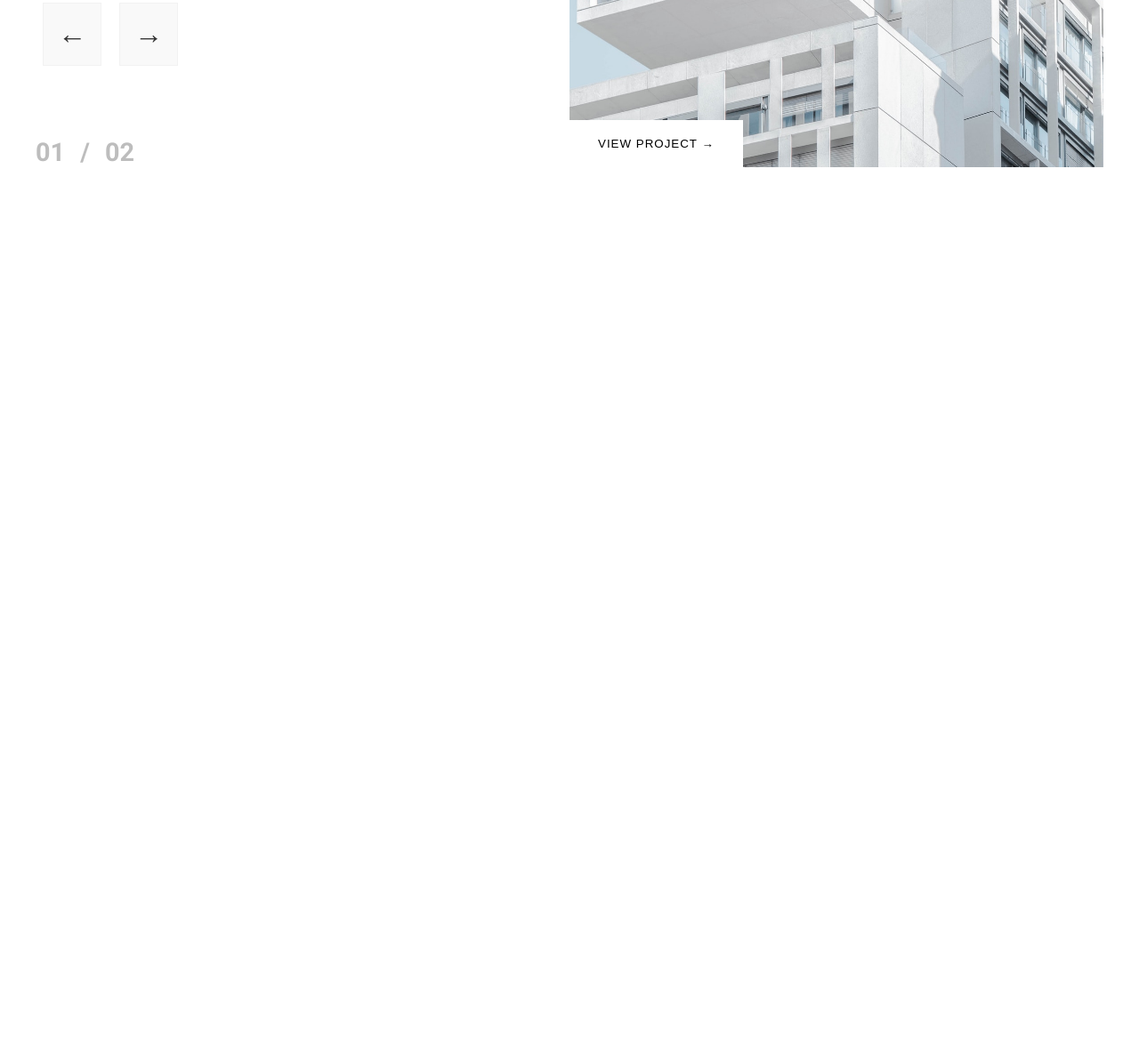
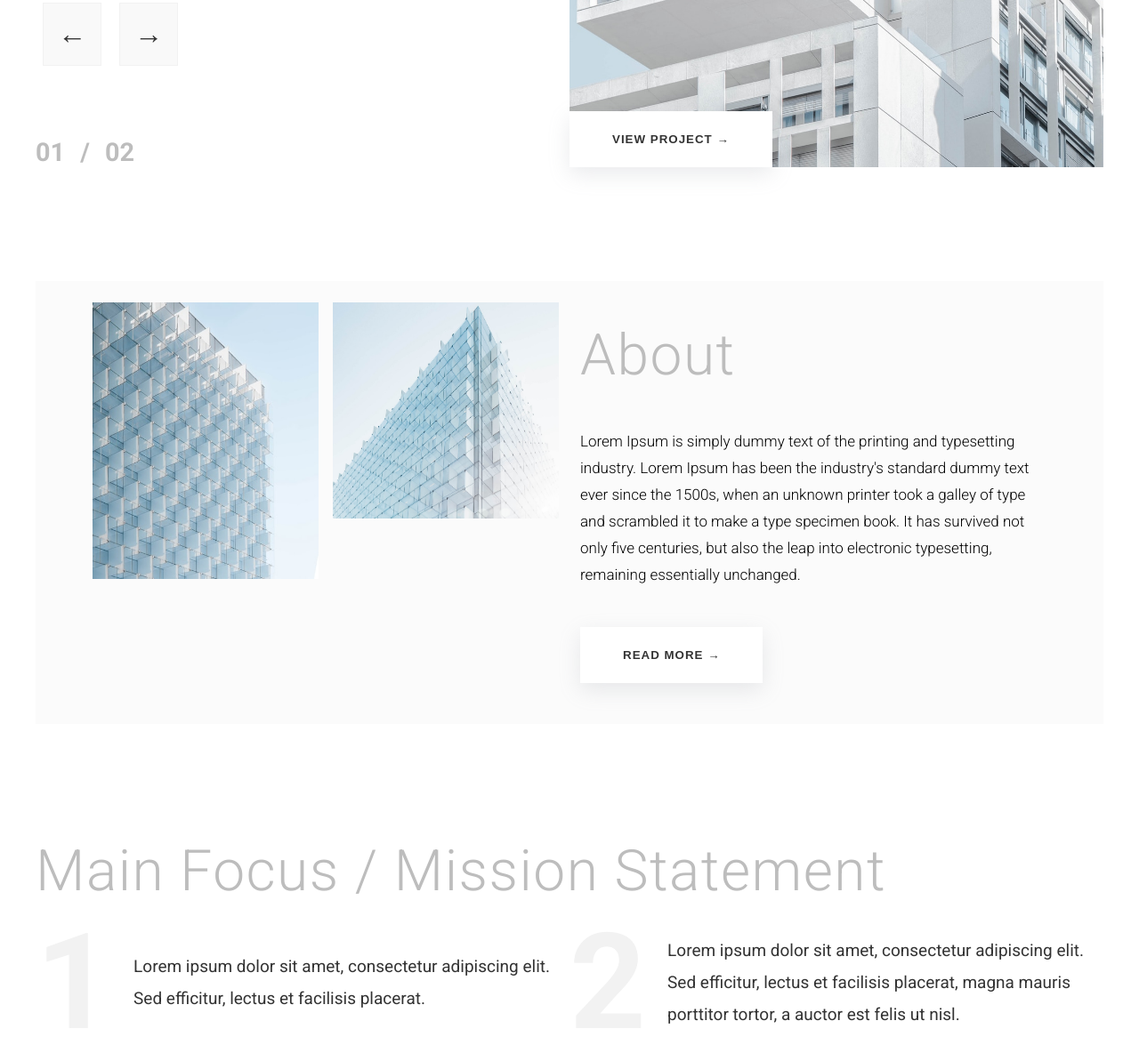
Before and after one commit to OzodbekMahmaraimov/architects, a plain HTML site: page index.html in a window 1280 px wide. Shown: the part 492-1685 px from the top of the page at 89% size. Before the commit the page ends 800 px from the top, so only its background shows below. Drawn offline with nearby package versions, Linux system fonts and the light colour scheme.

Commit message:
loyihada home, about qismlari responsivelari bilan tayor bo'ldi

```diff
--- a/css/style.css
+++ b/css/style.css
@@ -13,6 +13,29 @@ body {
 .container {
     max-width: 1200px;
     margin: 0 auto;
+}
+
+.hide {
+    display: none;
+}
+
+.show {
+    display: block;
+}
+
+.fade {
+    animation-name: fade;
+    animation-duration: 1.5s;
+}
+
+@keyframes fade {
+    from {
+        opacity: 0;
+    }
+
+    to {
+        opacity: 1;
+    }
 }
 
 /* LIKE STYLES */
@@ -43,7 +66,6 @@ body {
     font-size: 2rem;
     margin: 0 0.5rem;
     cursor: pointer;
-    background: #ffffff;
     background: #F9F9F9;
 }
 
@@ -56,11 +78,15 @@ body {
 
 /* MORE BUTTON */
 .more-btn {
-    padding: 1.2rem 2rem;
+    padding: 1.5rem 3rem;
     cursor: pointer;
     border: 0;
     letter-spacing: 1px;
     background-color: #ffffff;
+    text-transform: uppercase;
+    font-weight: 600;
+    box-shadow: rgba(149, 157, 165, 0.2) 0px 8px 24px;
+    color: #333333;
 }
 
 /* NAVBAR */
@@ -69,6 +95,9 @@ body {
     width: 100%;
     top: 0;
     left: 0;
+    z-index: 100;
+    box-shadow: rgba(149, 157, 165, 0.2) 0px 8px 24px;
+    background: #fff;
 }
 
 .main__header {
@@ -104,6 +133,15 @@ body {
     height: 0;
 }
 
+/* TITLE START ABOUT */
+.title {
+    font-weight: 300;
+    font-size: 17px;
+    line-height: 30px;
+}
+
+/* LIKE STYLES END */
+
 /* HOME */
 .main__home {
     margin-top: 5rem;
@@ -135,30 +173,60 @@ body {
     left: 0;
 }
 
-/* TABS */
-.hide {
-    display: none;
+/* ABOUT */
+.main__about {
+    margin-top: 8rem;
+    display: flex;
+    flex-direction: column;
+    gap: 8rem;
 }
 
-.show {
-    display: block;
+.main__about-first {
+    display: grid;
+    grid-template-columns: repeat(2, 1fr);
+    grid-template-rows: 450px;
+    background: #FBFBFB;
+    padding: 1.5rem 4rem;
+    column-gap: 1.5rem;
 }
 
-.fade {
-    animation-name: fade;
-    animation-duration: 1.5s;
+.main__about-second > div {
+    display: grid;
+    grid-template-columns: repeat(2, 1fr);
 }
 
-@keyframes fade {
-    from {
-        opacity: 0;
-    }
-
-    to {
-        opacity: 1;
-    }
+.main__about-second div div {
+    display: flex;
+    align-items: center;
+    column-gap: 1.5rem;
 }
 
+.main__about-second .big-heading {
+    font-size: 150px;
+    color: #F2F2F2;
+}
+
+.main__about-second p {
+    color: #333333;
+    font-size: 19px;
+    line-height: 36px;
+}
+
+.main__about-img {
+    display: grid;
+    grid-template-columns: repeat(2, 1fr);
+    gap: 1rem;
+}
+
+.main__about-img img{
+    width: 100%;
+}
+
+.main__about-title {
+    display: flex;
+    flex-direction: column;
+    justify-content: space-around;
+}
 /* RESPONSIVE WEB DESIGN */
 @media (max-width: 1200px) {
 
@@ -188,6 +256,7 @@ body {
         left: 0;
         width: 100%;
         overflow: hidden;
+        background: #FFFFFF;
     }
 
     .main__nav-list {
@@ -212,4 +281,45 @@ body {
         grid-template-columns: repeat(1, 1fr);
         text-align: center;
     }
+
+    /* ABOUT */
+    .main__about-first {
+        grid-template-columns: repeat(1, 1fr);
+        grid-template-rows: auto;
+    }
+
+    .main__about-first div:last-child {
+        row-gap: 1.5rem;
+    }
+
+    .main__about-second {
+        padding: 0 1rem;
+    }
+
+    .main__about-second > div {
+        grid-template-columns: 1fr;
+        row-gap: 1rem;
+    }
+
+    .main__about-img {
+        grid-template-columns: repeat();
+    }
+
+    .main__about-img {
+        grid-template-columns: 1fr;
+    }
+
+    /* .main__about-second {
+        grid-template-columns: repeat(1, 1fr);
+    }
+
+    .main__about-second > h1 {
+        grid-column: 1 / span 1;
+    }
+
+    .main__about-second p {
+        padding: 0;
+    } */
+
+
 }
--- a/index.html
+++ b/index.html
@@ -38,6 +38,42 @@
                 </div>
             </section>
             <!-- HOME -->
+
+            <!-- ABOUT -->
+            <section class="main__about">
+                <div class="main__about-first">
+                    <div class="main__about-img">
+                        <img src="assets/about1.jpg" alt="about 1">
+                        <img src="assets/about2.jpg" alt="about 1">
+                    </div>
+                    <div class="main__about-title">
+                        <h1 class="heading"><span>About</span> <span class="hide">About</span></h1>
+                        <p class="title">Lorem Ipsum is simply dummy text of the printing and typesetting industry. Lorem Ipsum has been
+                            the industry's standard dummy text ever since the 1500s, when an unknown printer took a galley
+                            of type and scrambled it to make a type specimen book. It has survived not only five centuries,
+                            but also the leap into electronic typesetting, remaining essentially unchanged.</p>
+                        <div><button class="more-btn">Read more &#x2192;</button></div>
+                    </div>
+                </div>
+                <div class="main__about-second">
+                    <h1 class="heading"><span>Main Focus / Mission Statement</span><span class="hide"></span></h1>
+                    <div>
+                        <div class="">
+                            <h1 class="big-heading">1</h1>
+                            <p>
+                                Lorem ipsum dolor sit amet, consectetur adipiscing elit. Sed efficitur, lectus et facilisis placerat.
+                            </p>
+                        </div>
+                        <div>
+                            <h1 class="big-heading">2</h1>
+                            <p>
+                                Lorem ipsum dolor sit amet, consectetur adipiscing elit. Sed efficitur, lectus et facilisis placerat, magna mauris porttitor tortor, a auctor est felis ut nisl.
+                            </p>
+                        </div>
+                    </div>
+                </div>
+            </section>
+            <!-- ABOUT -->
         </section>
 
         <!-- GALLERY PAGE -->
```
Also changed, not shown: components/head.html (deleted, +0 -11 lines), assets/about1.jpg (added), assets/about2.jpg (added), assets/about3.jpg (added), assets/project1.png (added), assets/project2.png (added), assets/project3.png (added), assets/project4.png (added).
